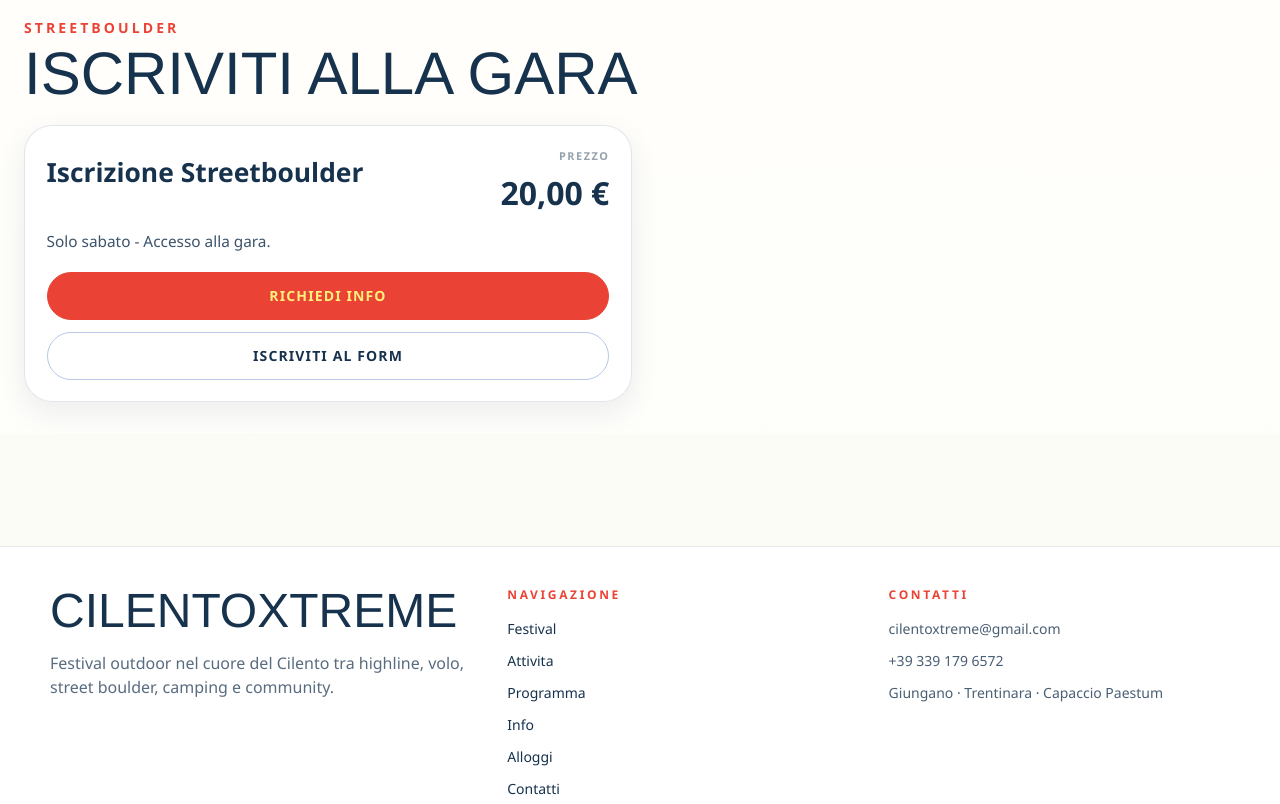
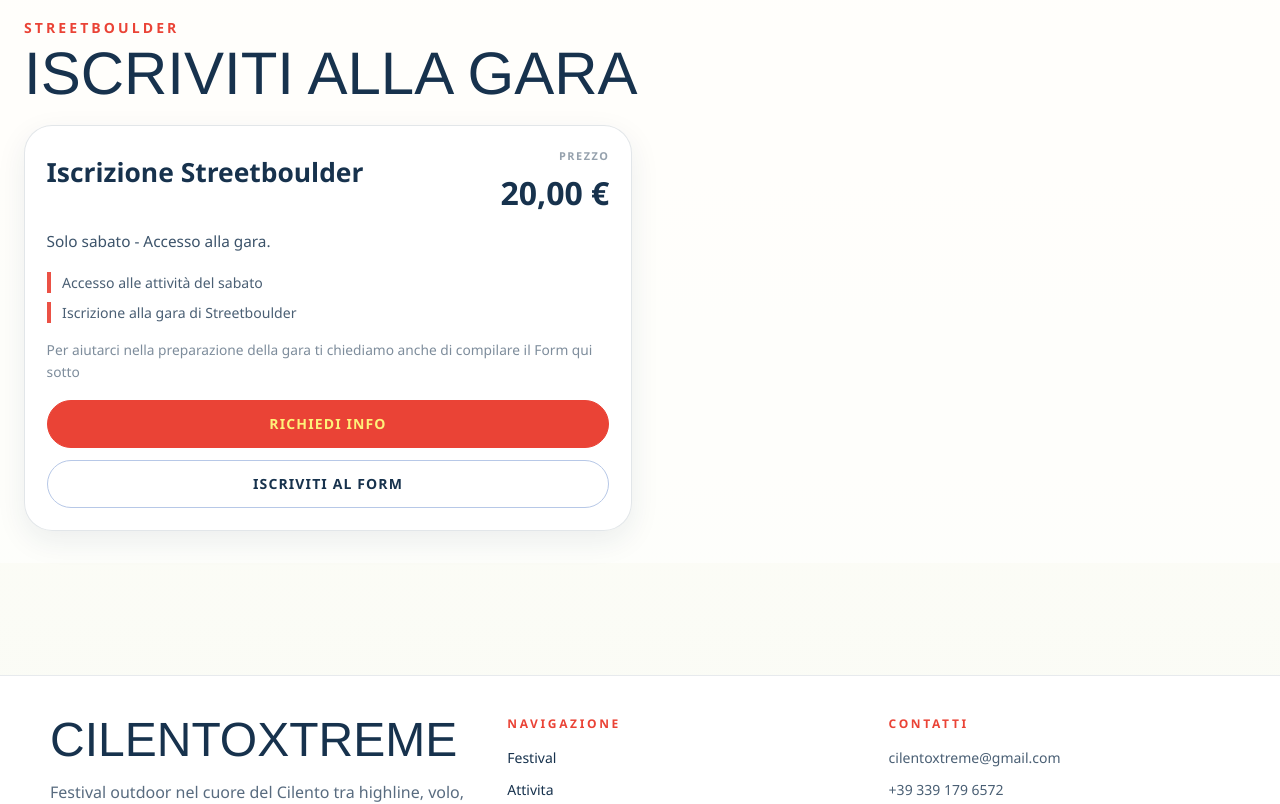
Before and after one commit to killdead/sito-cx, a Next.js app: page /tickets in a window 1280 px wide. Shown: the part 1220-2024 px from the top of the page. Built offline with nearby package versions, Linux system fonts and the light colour scheme.

Commit message:
Make Streetboulder card beautiful: add bullet points with red border and helper text

```diff
--- a/src/app/globals.css
+++ b/src/app/globals.css
@@ -943,6 +943,27 @@ a {
   color: rgba(23, 50, 77, 0.78);
 }
 
+.ticket-workshop-card__list {
+  display: grid;
+  gap: 0.55rem;
+  margin-top: 1.1rem;
+}
+
+.ticket-workshop-card__list-item {
+  border-left: 4px solid rgba(234, 67, 54, 0.92);
+  padding-left: 0.72rem;
+  font-size: 0.88rem;
+  line-height: 1.5;
+  color: rgba(23, 50, 77, 0.78);
+}
+
+.ticket-workshop-card__description {
+  margin-top: 1rem;
+  font-size: 0.86rem;
+  line-height: 1.6;
+  color: rgba(23, 50, 77, 0.56);
+}
+
 .ticket-pass-card__footer {
   margin-top: auto;
   padding-top: 1.1rem;
--- a/src/app/tickets/page.tsx
+++ b/src/app/tickets/page.tsx
@@ -92,6 +92,19 @@ export default function TicketsPage() {
                   </div>
                 </div>
                 <p className="ticket-workshop-card__summary">{item.shortDescription ?? item.description}</p>
+
+                {item.includes ? (
+                  <div className="ticket-workshop-card__list">
+                    {item.includes.map((point) => (
+                      <p key={point} className="ticket-workshop-card__list-item">
+                        {point}
+                      </p>
+                    ))}
+                  </div>
+                ) : null}
+
+                <p className="ticket-workshop-card__description">Per aiutarci nella preparazione della gara ti chiediamo anche di compilare il Form qui sotto</p>
+
                 <div className="ticket-workshop-card__footer">
                   <Button href={getTicketHref(item.stripePaymentLink)} className="w-full justify-center">
                     {item.stripePaymentLink ? `Compra ${item.title}` : "Richiedi info"}
--- a/src/lib/tickets.ts
+++ b/src/lib/tickets.ts
@@ -97,8 +97,12 @@ export const WORKSHOPS: TicketProduct[] = [
     title: "Iscrizione Streetboulder",
     eyebrow: "Gara competizione",
     description:
-      "Iscrizione alla gara di Streetboulder di sabato. Partecipa alla competizione che è il cuore del Cilentoxtreme con accesso esclusivo alle attività di sabato.",
+      "Partecipa alla competizione che è il cuore del Cilentoxtreme.",
     shortDescription: "Solo sabato - Accesso alla gara.",
+    includes: [
+      "Accesso alle attività del sabato",
+      "Iscrizione alla gara di Streetboulder",
+    ],
     amountCents: 2000,
     currency: "eur",
     paypalFallbackEnabled: true,
```
